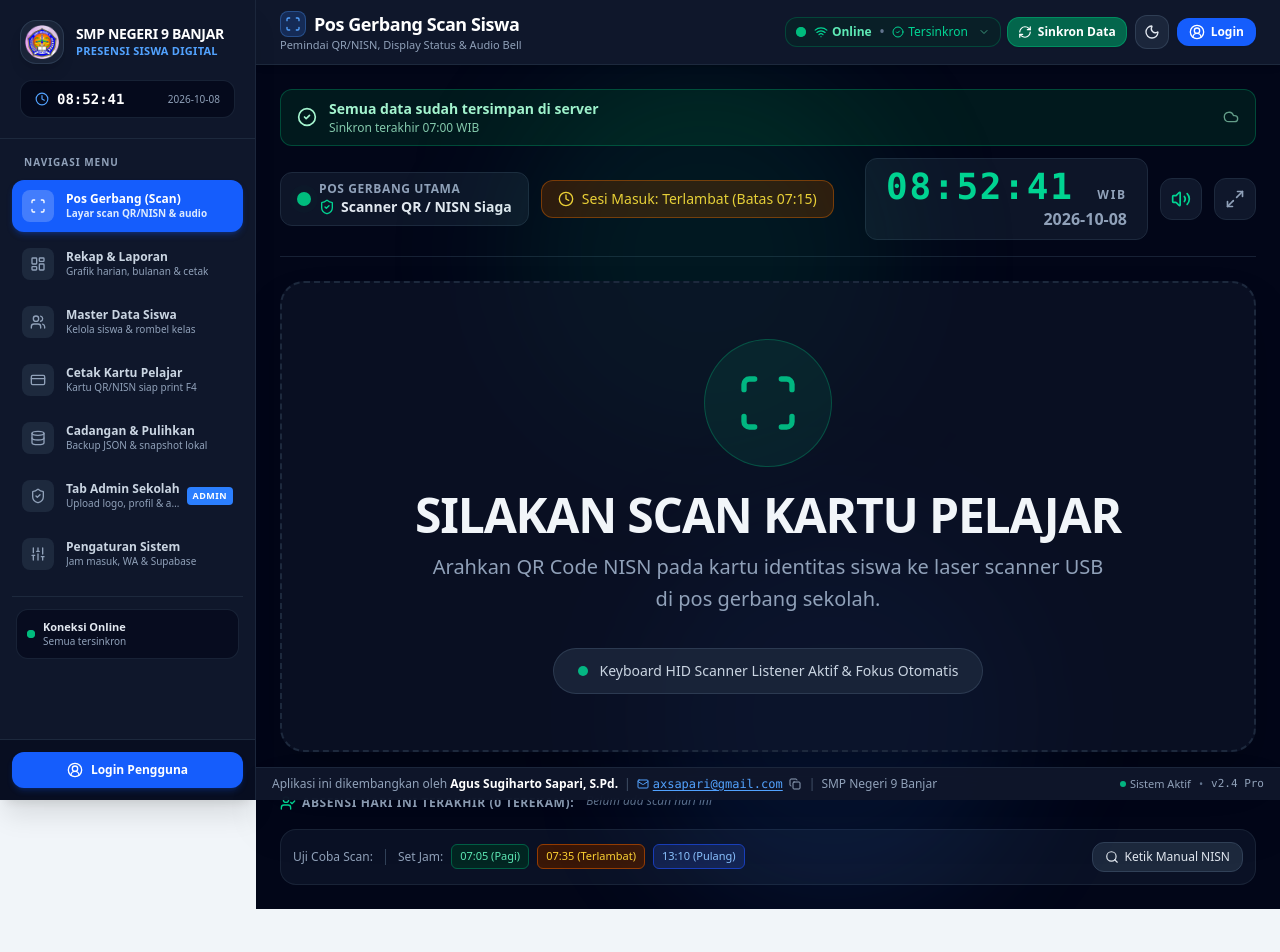
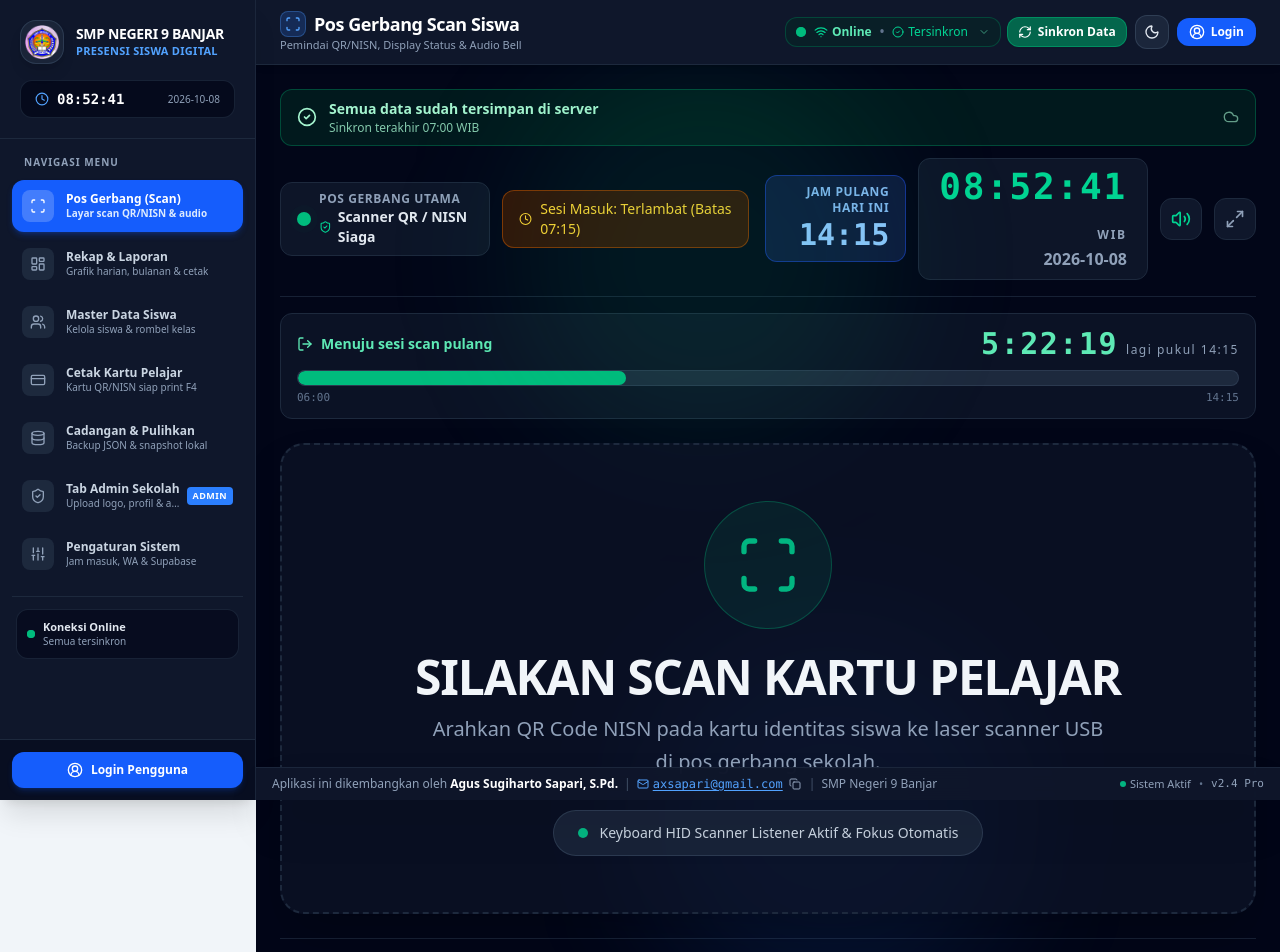
Before and after one commit to axsapari/absensi-qr-nesemba, a React (Vite) app: page / in a window 1280 px wide. Shown: the top 952 px of the page. Built offline with nearby package versions, Linux system fonts and the light colour scheme.

Commit message:
Pos scan: jam pulang hari ini, bar hitung mundur, anti-sleep; hapus ticker & uji coba
Co-Authored-By: Claude Sonnet 5.5 <noreply@anthropic.com>
Claude-Session: https://claude.ai/code/session_019pECtY67KT3G4HjWagvSDV

```diff
--- /dev/null
+++ b/src/components/CountdownPulang.tsx
@@ -0,0 +1,59 @@
+import React from 'react';
+import { LogOut } from 'lucide-react';
+import { formatHitungMundur, hitungMundurPulang } from '../lib/hitungMundurPulang';
+
+interface Props {
+  sekarang: string; // HH:MM:SS
+  mulai: string; // jam buka pos HH:MM
+  pulang: string; // jam pulang HH:MM
+  aktif: boolean; // hari efektif
+  keterangan?: string;
+}
+
+export const CountdownPulang: React.FC<Props> = ({ sekarang, mulai, pulang, aktif, keterangan }) => {
+  if (!aktif) {
+    return (
+      <div className="mt-4 px-4 py-2.5 rounded-xl bg-slate-900/70 border border-slate-800 text-sm text-slate-400">
+        Hari ini bukan hari efektif{keterangan ? ` — ${keterangan}` : ''}. Hitung mundur pulang tidak ditampilkan.
+      </div>
+    );
+  }
+  const h = hitungMundurPulang(sekarang, mulai, pulang);
+  const warna =
+    h.fase === 'pulang'
+      ? { bar: 'bg-blue-500', teks: 'text-blue-300', kotak: 'border-blue-800/80 bg-blue-950/50' }
+      : h.fase === 'segera'
+      ? { bar: 'bg-amber-400', teks: 'text-amber-300', kotak: 'border-amber-800/80 bg-amber-950/40' }
+      : { bar: 'bg-emerald-500', teks: 'text-emerald-300', kotak: 'border-slate-800 bg-slate-900/70' };
+
+  return (
+    <div className={`mt-4 px-4 py-3 rounded-xl border ${warna.kotak}`} role="timer" aria-live="off">
+      <div className="flex items-center justify-between gap-3 mb-2 flex-wrap">
+        <div className={`flex items-center gap-2 text-sm font-semibold ${warna.teks}`}>
+          <LogOut className="w-4 h-4" />
+          {h.fase === 'pulang'
+            ? 'Sesi scan pulang sedang berlangsung'
+            : h.fase === 'sebelum_buka'
+            ? `Pos belum dibuka (buka ${mulai})`
+            : 'Menuju sesi scan pulang'}
+        </div>
+        {h.fase !== 'pulang' && (
+          <div className={`font-mono font-black text-2xl md:text-3xl tracking-wider ${warna.teks}`}>
+            {formatHitungMundur(h.sisaDetik)}
+            <span className="text-xs font-sans font-medium text-slate-400 ml-2">lagi pukul {pulang}</span>
+          </div>
+        )}
+      </div>
+      <div className="h-4 w-full rounded-full bg-slate-800 overflow-hidden border border-slate-700/70">
+        <div
+          className={`h-full rounded-full transition-[width] duration-1000 ease-linear ${warna.bar}`}
+          style={{ width: `${h.persen}%` }}
+        />
+      </div>
+      <div className="flex justify-between text-[11px] text-slate-500 mt-1 font-mono">
+        <span>{mulai}</span>
+        <span>{pulang}</span>
+      </div>
+    </div>
+  );
+};
--- a/src/components/ScanKiosk.tsx
+++ b/src/components/ScanKiosk.tsx
@@ -29,26 +29,27 @@ import { getFotoSiswaUrl, getFotoPlaceholder } from '../lib/fotoHelper';
 import { nextFotoCandidate } from '../lib/fotoFallback';
 import { panaskanFotoSiswa } from '../lib/fotoPreload';
 import { KioskSyncIndicator } from './KioskSyncIndicator';
+import { CountdownPulang } from './CountdownPulang';
+import { useWakeLock } from '../lib/useWakeLock';
 
 export const ScanKiosk: React.FC = () => {
   const {
     processScanNisn,
     lastScanResult,
     clearLastScanResult,
-    recentScans,
     currentActiveTimeStr,
     currentActiveDateStr,
     pengaturanJam,
     siswaList,
     kelasList,
-    simulatedTime,
-    setSimulatedTime,
+    todayHariInfo,
     effectiveOnline,
     pendingSyncCount,
     supabaseConfig,
     kioskAuthStatus,
   } = useApp();
 
+  const wakeLock = useWakeLock();
   const [inputVal, setInputVal] = useState('');
   const [isProcessing, setIsProcessing] = useState(false);
   // Semua input dari scanner USB masuk ke antrean yang sama. Ini mencegah scan kedua hilang
@@ -74,7 +75,6 @@ export const ScanKiosk: React.FC = () => {
   const [isFullscreen, setIsFullscreen] = useState(false);
   const [showManualInput, setShowManualInput] = useState(false);
   const [manualCode, setManualCode] = useState('');
-  const [testStudentId, setTestStudentId] = useState('');
 
   const inputRef = useRef<HTMLInputElement>(null);
 
@@ -167,11 +167,8 @@ export const ScanKiosk: React.FC = () => {
   const isFridayToday = currentDayOfWeek === 5;
   const isWeekend = currentDayOfWeek === 0 || currentDayOfWeek === 6;
 
-  const activeBatasPulangTime = isMondayToday && pengaturanJam.batas_jam_pulang_senin
-    ? pengaturanJam.batas_jam_pulang_senin
-    : isFridayToday && pengaturanJam.batas_jam_pulang_jumat
-    ? pengaturanJam.batas_jam_pulang_jumat
-    : (pengaturanJam.batas_jam_pulang || '14:15');
+  // Sumber yang sama dengan logika scan (termasuk hari pulang cepat / jadwal khusus)
+  const activeBatasPulangTime = (todayHariInfo.jamPulangEfektif || pengaturanJam.batas_jam_pulang || '14:15').slice(0, 5);
 
   const batasPulang = activeBatasPulangTime + ':00';
   const batasTepatWaktu = (pengaturanJam.batas_tepat_waktu || '07:15') + ':00';
@@ -263,20 +260,14 @@ export const ScanKiosk: React.FC = () => {
 
         {/* Live Clock & Quick Controls */}
         <div className="flex items-center gap-3">
-          {/* Simulation indicator */}
-          {simulatedTime && (
-            <div className="bg-purple-950/80 border border-purple-800/80 text-purple-300 text-xs px-3 py-1.5 rounded-lg flex items-center gap-2">
-              <Sparkles className="w-3.5 h-3.5 text-purple-400" />
-              <span>Simulasi Jam: <strong>{simulatedTime}</strong></span>
-              <button
-                id="reset-sim-time-btn"
-                onClick={() => setSimulatedTime(null)}
-                className="text-purple-300 hover:text-white underline text-[11px] ml-1 cursor-pointer"
-              >
-                Reset
-              </button>
+          {/* Jam pulang hari ini */}
+          <div className="bg-blue-950/60 border border-blue-800/70 px-4 py-2 rounded-xl text-right">
+            <div className="text-[10px] md:text-xs font-semibold uppercase tracking-wider text-blue-300/90">Jam pulang hari ini</div>
+            <div className="text-2xl md:text-3xl font-mono font-black text-blue-300 leading-tight">
+              {todayHariInfo.isHariEfektif ? activeBatasPulangTime : '--:--'}
             </div>
-          )}
+            {todayHariInfo.isPulangCepat && <div className="text-[10px] font-bold text-amber-300">Pulang cepat</div>}
+          </div>
 
           {/* Big Digital Clock */}
           <div className="bg-slate-900/90 border border-slate-800 px-5 py-2 rounded-xl text-right">
@@ -287,6 +278,13 @@ export const ScanKiosk: React.FC = () => {
               {currentActiveDateStr}
             </div>
           </div>
+
+          <span
+            title={wakeLock === 'aktif' ? 'Layar dan komputer ditahan agar tidak sleep selama halaman ini terbuka' : wakeLock === 'tidak_didukung' ? 'Browser ini tidak mendukung penahan sleep. Atur sleep komputer secara manual.' : 'Penahan sleep belum aktif (butuh tab terlihat dan HTTPS)'}
+            className={`hidden 2xl:inline-flex whitespace-nowrap text-[11px] font-semibold px-2 py-1 rounded-lg border ${wakeLock === 'aktif' ? 'text-emerald-300 border-emerald-800 bg-emerald-950/50' : 'text-amber-300 border-amber-800 bg-amber-950/40'}`}
+          >
+            {wakeLock === 'aktif' ? 'Anti-sleep aktif' : 'Anti-sleep mati'}
+          </span>
 
           {/* Sound & Screen Controls */}
           <button
@@ -308,6 +306,15 @@ export const ScanKiosk: React.FC = () => {
           </button>
         </div>
       </div>
+
+      {/* BAR HITUNG MUNDUR menuju scan pulang */}
+      <CountdownPulang
+        sekarang={currentActiveTimeStr}
+        mulai={(pengaturanJam.jam_buka_pos || '06:00').slice(0, 5)}
+        pulang={activeBatasPulangTime}
+        aktif={todayHariInfo.isHariEfektif}
+        keterangan={todayHariInfo.catatanStatus}
+      />
 
       {/* CENTER STAGE: Giant Distance-Readable Feedback Screen */}
       <div className="my-auto py-6 max-w-5xl w-full mx-auto">
@@ -581,98 +588,8 @@ export const ScanKiosk: React.FC = () => {
         </AnimatePresence>
       </div>
 
-      {/* BOTTOM FOOTER: Live Recent Scans Ticker & Fast Testing Bar */}
-      <div className="pt-4 border-t border-slate-800/80 space-y-4">
-        {/* Recent 5 Scans Ticker */}
-        <div className="flex flex-col lg:flex-row items-start lg:items-center justify-between gap-3">
-          <div className="text-xs font-bold text-slate-400 uppercase tracking-wider shrink-0 flex items-center gap-1.5">
-            <UserCheck className="w-4 h-4 text-emerald-400" />
-            Absensi Hari Ini Terakhir ({recentScans.length} Terekam):
-          </div>
-
-          <div className="flex items-center gap-2 overflow-x-auto w-full pb-1 scrollbar-thin">
-            {recentScans.length === 0 ? (
-              <span className="text-xs text-slate-500 italic">Belum ada scan hari ini</span>
-            ) : (
-              recentScans.slice(0, 6).map((item) => (
-                <div
-                  key={item.absensi.id}
-                  className="shrink-0 flex items-center gap-2 bg-slate-900/90 border border-slate-800 hover:border-slate-700 px-3 py-1.5 rounded-xl text-xs"
-                >
-                  <span
-                    className={`w-2 h-2 rounded-full ${
-                      item.absensi.status === 'terlambat'
-                        ? 'bg-amber-400'
-                        : item.absensi.jenis === 'pulang'
-                        ? 'bg-blue-400'
-                        : 'bg-emerald-400'
-                    }`}
-                  />
-                  <span className="font-semibold text-slate-200 truncate max-w-[120px]">{item.siswa.nama}</span>
-                  <span className="text-slate-400 text-[11px]">{item.kelas?.nama_kelas}</span>
-                  <span className="text-slate-500 font-mono text-[11px]">
-                    {item.absensi.waktu_scan.substring(0, 5)}
-                  </span>
-                  {item.absensi.synced ? (
-                    <span title="Tersinkron ke server" className="text-emerald-400" aria-label="Tersinkron">
-                      <Cloud className="w-3.5 h-3.5" />
-                    </span>
-                  ) : (
-                    <span title="Tersimpan lokal di perangkat (menunggu sinkronisasi)" className="text-amber-400" aria-label="Belum Sinkron">
-                      <HardDrive className="w-3.5 h-3.5" />
-                    </span>
-                  )}
-                </div>
-              ))
-            )}
-          </div>
-        </div>
-
-        {/* Quick Simulator & Manual Input Bar */}
-        <div className="flex flex-wrap items-center justify-between gap-3 bg-slate-900/70 border border-slate-800/80 p-3 rounded-2xl">
-          {/* Quick Simulation Dropdown */}
-          <div className="flex flex-wrap items-center gap-2 text-xs">
-            <span className="text-slate-400 font-medium">Uji Coba Scan:</span>
-            {siswaList.slice(0, 4).map((s) => (
-              <button
-                key={s.id}
-                id={`quick-scan-${s.id}`}
-                onClick={() => handleQuickTestScan(s.nisn)}
-                disabled={isProcessing}
-                className="px-2.5 py-1.5 bg-slate-800 hover:bg-emerald-600/30 hover:border-emerald-500 border border-slate-700 rounded-lg text-slate-300 hover:text-white transition cursor-pointer"
-              >
-                Scan {s.nama.split(' ')[0]} ({s.nisn.slice(-4)})
-              </button>
-            ))}
-
-            {/* Quick time simulation buttons */}
-            <div className="h-4 w-px bg-slate-700 mx-1 hidden sm:block" />
-            <span className="text-slate-400 font-medium hidden sm:inline">Set Jam:</span>
-            <button
-              id="set-jam-pagi-btn"
-              onClick={() => setSimulatedTime('07:05:00')}
-              className="px-2 py-1 bg-emerald-950/80 border border-emerald-800 text-emerald-300 hover:bg-emerald-900 rounded-md transition text-[11px] cursor-pointer"
-            >
-              07:05 (Pagi)
-            </button>
-            <button
-              id="set-jam-telat-btn"
-              onClick={() => setSimulatedTime('07:35:00')}
-              className="px-2 py-1 bg-amber-950/80 border border-amber-800 text-amber-300 hover:bg-amber-900 rounded-md transition text-[11px] cursor-pointer"
-            >
-              07:35 (Terlambat)
-            </button>
-            <button
-              id="set-jam-pulang-btn"
-              onClick={() => setSimulatedTime('13:10:00')}
-              className="px-2 py-1 bg-blue-950/80 border border-blue-800 text-blue-300 hover:bg-blue-900 rounded-md transition text-[11px] cursor-pointer"
-            >
-              13:10 (Pulang)
-            </button>
-          </div>
-
-          {/* Manual Input Dialog Toggle */}
-          <div className="flex items-center gap-2">
+      {/* BOTTOM FOOTER: input manual */}
+      <div className="pt-4 border-t border-slate-800/80 flex justify-end">
         <button
           id="open-manual-input-btn"
           onClick={() => {
@@ -683,8 +600,6 @@ export const ScanKiosk: React.FC = () => {
           <Search className="w-3.5 h-3.5" />
           <span>Ketik Manual NISN</span>
         </button>
-          </div>
-        </div>
       </div>
 
       {/* MANUAL INPUT MODAL */}
--- /dev/null
+++ b/src/lib/hitungMundurPulang.ts
@@ -0,0 +1,35 @@
+/** Logika murni bar hitung mundur menuju scan pulang. Semua jam dalam detik sejak 00:00. */
+export function keDetik(jam: string): number {
+  const [h = '0', m = '0', d = '0'] = jam.split(':');
+  return (Number(h) || 0) * 3600 + (Number(m) || 0) * 60 + (Number(d) || 0);
+}
+
+export function formatHitungMundur(detik: number): string {
+  const n = Math.max(0, Math.floor(detik));
+  const h = Math.floor(n / 3600);
+  const m = Math.floor((n % 3600) / 60);
+  const d = n % 60;
+  const dua = (x: number) => String(x).padStart(2, '0');
+  return h > 0 ? `${h}:${dua(m)}:${dua(d)}` : `${dua(m)}:${dua(d)}`;
+}
+
+export type FaseHitungMundur = 'sebelum_buka' | 'menunggu' | 'segera' | 'pulang';
+
+export interface HasilHitungMundur {
+  fase: FaseHitungMundur;
+  sisaDetik: number;
+  /** 0–100: porsi waktu dari jam buka pos sampai jam pulang yang sudah berjalan */
+  persen: number;
+}
+
+export function hitungMundurPulang(sekarang: string, mulai: string, pulang: string, ambangSegaiMenit = 30): HasilHitungMundur {
+  const now = keDetik(sekarang);
+  const awal = keDetik(mulai);
+  const akhir = keDetik(pulang);
+  const sisaDetik = Math.max(0, akhir - now);
+  if (now >= akhir) return { fase: 'pulang', sisaDetik: 0, persen: 100 };
+  const rentang = Math.max(1, akhir - awal);
+  const persen = Math.min(100, Math.max(0, ((now - awal) / rentang) * 100));
+  if (now < awal) return { fase: 'sebelum_buka', sisaDetik, persen: 0 };
+  return { fase: sisaDetik <= ambangSegaiMenit * 60 ? 'segera' : 'menunggu', sisaDetik, persen };
+}
--- /dev/null
+++ b/src/lib/useWakeLock.ts
@@ -0,0 +1,39 @@
+import { useEffect, useState } from 'react';
+
+/** Menahan layar/komputer agar tidak sleep selama komponen aktif (Screen Wake Lock API).
+ *  Butuh HTTPS dan tab yang terlihat; dipasang ulang otomatis saat tab kembali tampil. */
+export function useWakeLock(): 'aktif' | 'tidak_didukung' | 'gagal' {
+  const [status, setStatus] = useState<'aktif' | 'tidak_didukung' | 'gagal'>(
+    typeof navigator !== 'undefined' && 'wakeLock' in navigator ? 'gagal' : 'tidak_didukung'
+  );
+
+  useEffect(() => {
+    if (typeof navigator === 'undefined' || !('wakeLock' in navigator)) return;
+    let sentinel: WakeLockSentinel | null = null;
+    let batal = false;
+
+    const minta = async () => {
+      if (document.visibilityState !== 'visible') return;
+      try {
+        const s = await navigator.wakeLock.request('screen');
+        if (batal) { void s.release(); return; }
+        sentinel = s;
+        setStatus('aktif');
+        s.addEventListener('release', () => { if (!batal) setStatus('gagal'); });
+      } catch {
+        setStatus('gagal');
+      }
+    };
+
+    const saatTampil = () => { if (document.visibilityState === 'visible' && (!sentinel || sentinel.released)) void minta(); };
+    void minta();
+    document.addEventListener('visibilitychange', saatTampil);
+    return () => {
+      batal = true;
+      document.removeEventListener('visibilitychange', saatTampil);
+      void sentinel?.release().catch(() => undefined);
+    };
+  }, []);
+
+  return status;
+}
```
Also changed, not shown: 1 other file (tests, documents, lock files or other folders). Lines whose indentation alone changed are shown as unchanged.
